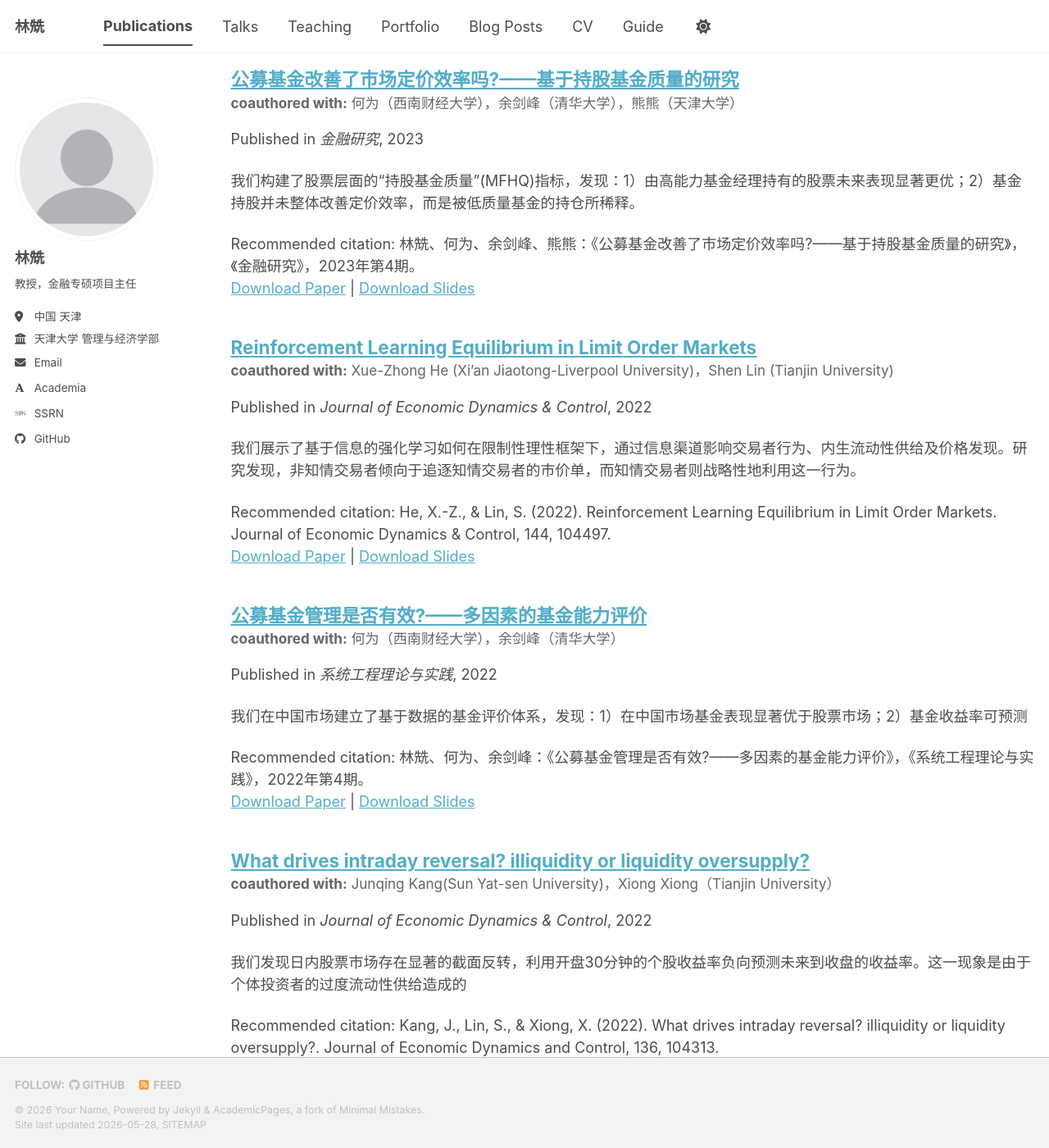
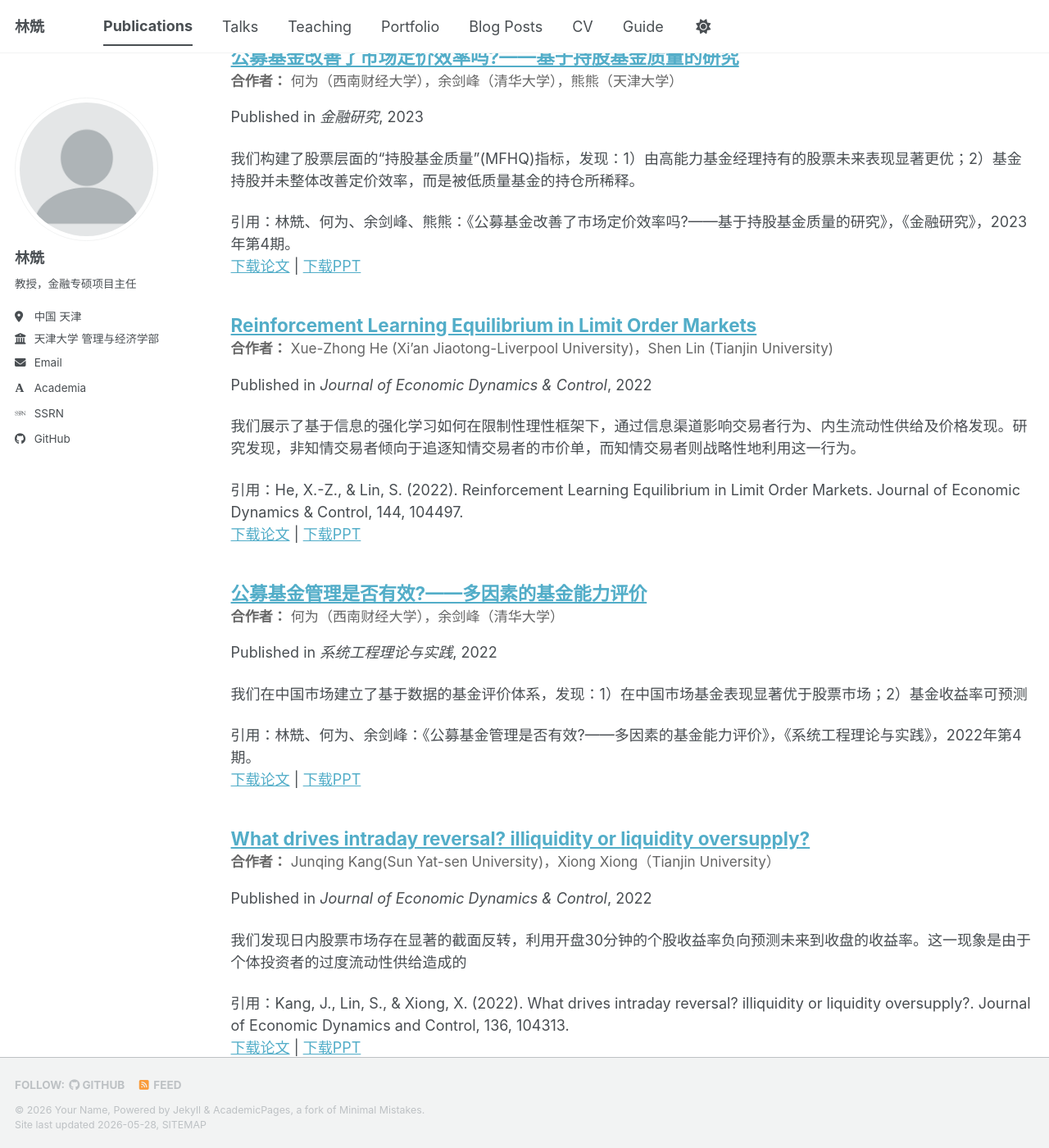
Before and after one commit to LinShen-fin/LinShen-fin.github.io, a Jekyll site: the page built from _pages/publications.html, in a window 1280 px wide and 1400 px high, scrolled down 1514 px. Shown: the whole window at 82% size. Built offline with Jekyll 4.4.1, drawn with Linux system fonts in a browser that asks for light colours; some web fonts are replaced; a script bundle is joined from its source files by our own code; library files that are not in the unit come from our copies; some of the changed text lies outside the part shown.

Commit message:
Update archive-single.html

```diff
--- a/_includes/archive-single.html
+++ b/_includes/archive-single.html
@@ -38,7 +38,7 @@
     <!-- 仅当存在 coauthors 字段时显示，格式为 "coauthored with: 张三, 李四" -->
     {% if post.coauthors %}
       <p class="page__meta" style="margin-top: -0.2em; margin-bottom: 0.5em; font-size: 0.95em; color: #666;">
-        <strong>coauthored with:</strong> {{ post.coauthors }}
+        <strong>合作者：</strong> {{ post.coauthors }}
       </p>
     {% endif %}
 
@@ -63,29 +63,29 @@
 
     <!-- 原有的引用和下载链接逻辑 -->
     {% if post.citation and post.paperurl and post.slidesurl and post.bibtexurl %}
-      <p>Recommended citation: {{ post.citation }}<br /><a href="{{ post.paperurl }}">Download Paper</a> | <a href="{{ post.slidesurl }}">Download Slides</a> | <a href="{{ post.bibtexurl }}">Download Bibtex</a></p>
+      <p>引用：{{ post.citation }}<br /><a href="{{ post.paperurl }}">下载论文</a> | <a href="{{ post.slidesurl }}">下载PPT</a> | <a href="{{ post.bibtexurl }}">Download Bibtex</a></p>
     {% elsif post.citation and post.paperurl and post.slidesurl %}
-      <p>Recommended citation: {{ post.citation }}<br /><a href="{{ post.paperurl }}">Download Paper</a> | <a href="{{ post.slidesurl }}">Download Slides</a></p>
+      <p>引用：{{ post.citation }}<br /><a href="{{ post.paperurl }}">下载论文</a> | <a href="{{ post.slidesurl }}">下载PPT</a></p>
     {% elsif post.citation and post.paperurl and post.bibtexurl %}
-      <p>Recommended citation: {{ post.citation }}<br /><a href="{{ post.paperurl }}">Download Paper</a> | <a href="{{ post.bibtexurl }}">Download Bibtex</a></p>
+      <p>引用：{{ post.citation }}<br /><a href="{{ post.paperurl }}">下载论文</a> | <a href="{{ post.bibtexurl }}">Download Bibtex</a></p>
     {% elsif post.citation and post.paperurl %}
-      <p>Recommended citation: {{ post.citation }}<br /><a href="{{ post.paperurl }}">Download Paper</a></p>
+      <p>引用：{{ post.citation }}<br /><a href="{{ post.paperurl }}">下载论文</a></p>
     {% elsif post.citation and post.slidesurl and post.bibtexurl %}
-      <p>Recommended citation: {{ post.citation }}<br /><a href="{{ post.slidesurl }}">Download Slides</a> | <a href="{{ post.bibtexurl}}">Download Bibtex</a></p>
+      <p>引用：{{ post.citation }}<br /><a href="{{ post.slidesurl }}">下载PPT</a> | <a href="{{ post.bibtexurl}}">Download Bibtex</a></p>
     {% elsif post.citation and post.slidesurl %}
-      <p>Recommended citation: {{ post.citation }}<br /><a href="{{ post.slidesurl }}">Download Slides</a></p>
+      <p>引用：{{ post.citation }}<br /><a href="{{ post.slidesurl }}">下载PPT</a></p>
     {% elsif post.citation and post.bibtexurl %}
-      <p>Recommended citation: {{ post.citation }}<br /><a href="{{ post.bibtexurl }}">Download Bibtex</a></p>
+      <p>引用：{{ post.citation }}<br /><a href="{{ post.bibtexurl }}">Download Bibtex</a></p>
     {% elsif post.citation %}
-      <p>Recommended citation: {{ post.citation }}</p>
+      <p>引用：{{ post.citation }}</p>
     {% elsif post.paperurl and post.bibtexurl %}
       <p><a href="{{ post.paperurn }}">Download Paper</a> | <a href="{{ post.bibtexurl }}">Download Bibtex</a></p>
     {% elsif post.paperurl %}
       <p><a href="{{ post.paperurl }}">Download Paper</a></p>
     {% elsif post.slidesurl and post.bibtexurl %}
-      <p><a href="{{ post.slidesurl }}">Download Slides</a> | <a href="{{ post.bibtexurl }}">Download Bibtex</a></p>
+      <p><a href="{{ post.slidesurl }}">下载PPT</a> | <a href="{{ post.bibtexurl }}">Download Bibtex</a></p>
     {% elsif post.slidesurl %}
-      <p><a href="{{ post.slidesurl }}">Download Slides</a></p>
+      <p><a href="{{ post.slidesurl }}">下载PPT</a></p>
     {% elsif post.bibtexurl %}
       <p><a href="{{ post.bibtexurl }}">Download Bibtex</a></p>
     {% endif %}
```
